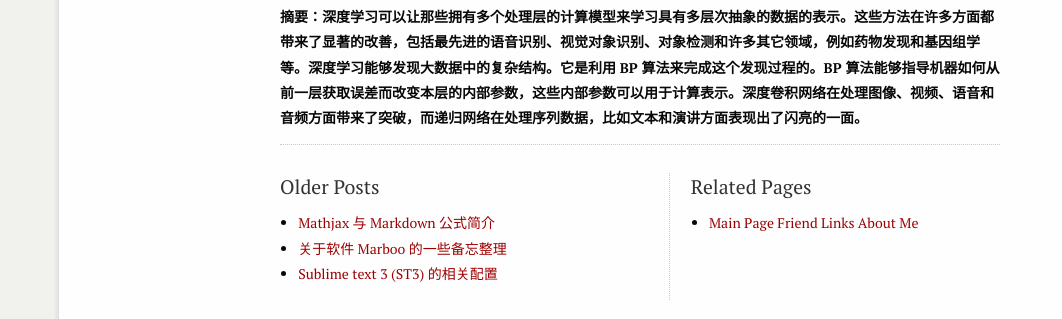
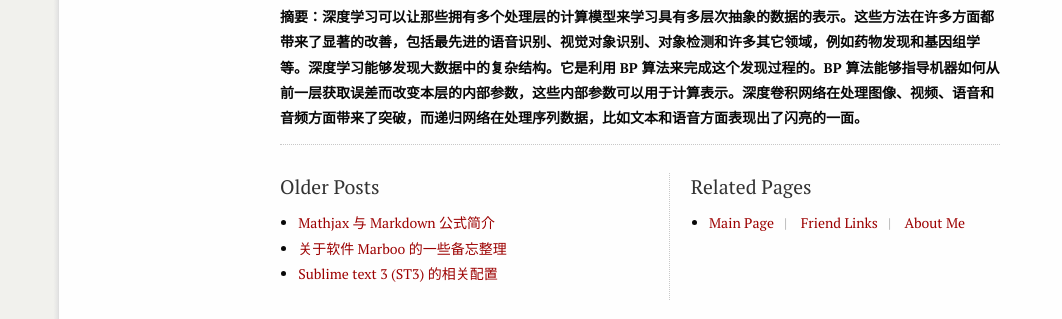
Before and after one commit to omegahh/omegahh.github.io, a Jekyll site: the page built from blog/index.html, in a window 1280 px wide. Shown: the part 499-818 px from the top of the page, without its empty margins (0-1062 px from the left). Built offline with Jekyll 4.4.1, drawn with Linux system fonts in a browser that asks for light colours; formulas are drawn with MathJax 3.

Commit message:
adjust styles

```diff
--- a/_posts/2015-06-09-Deep-Learning.md
+++ b/_posts/2015-06-09-Deep-Learning.md
@@ -7,7 +7,7 @@
 title:        Deep Learning 最新综述
 ---
 
-*摘要：深度学习可以让那些拥有多个处理层的计算模型来学习具有多层次抽象的数据的表示。这些方法在许多方面都带来了显著的改善，包括最先进的语音识别、视觉对象识别、对象检测和许多其它领域，例如药物发现和基因组学等。深度学习能够发现大数据中的复杂结构。它是利用 BP 算法来完成这个发现过程的。BP 算法能够指导机器如何从前一层获取误差而改变本层的内部参数，这些内部参数可以用于计算表示。深度卷积网络在处理图像、视频、语音和音频方面带来了突破，而递归网络在处理序列数据，比如文本和演讲方面表现出了闪亮的一面。*
+*摘要：深度学习可以让那些拥有多个处理层的计算模型来学习具有多层次抽象的数据的表示。这些方法在许多方面都带来了显著的改善，包括最先进的语音识别、视觉对象识别、对象检测和许多其它领域，例如药物发现和基因组学等。深度学习能够发现大数据中的复杂结构。它是利用 BP 算法来完成这个发现过程的。BP 算法能够指导机器如何从前一层获取误差而改变本层的内部参数，这些内部参数可以用于计算表示。深度卷积网络在处理图像、视频、语音和音频方面带来了突破，而递归网络在处理序列数据，比如文本和语音方面表现出了闪亮的一面。*
 
 机器学习技术在现代社会的各个方面表现出了强大的功能：从 Web 搜索到社会网络内容过滤，再到电子商务网站上的商品推荐都有涉足。并且它越来越多地出现在消费品中，比如相机和智能手机。机器学习系统被用来识别图片中的目标，将语音转换成文本，匹配新闻元素，根据用户兴趣提供职位或产品，选择相关的搜索结果。逐渐地，这些应用使用一种叫深度学习的技术。
 
--- a/blog/index.html
+++ b/blog/index.html
@@ -11,7 +11,7 @@
     </hgroup>
 </section>
 <article class="lotus-article">
-{%- for rpost in site.posts limit:3 -%}
+{% for rpost in site.posts limit:3 %}
     <h3><a href="{{ site.url }}{{ rpost.url }}" title="{{ rpost.title }}" rel="bookmark">{{ rpost.title }}</a></h3>
     <p itemprop="description">{% if rpost.excerpt.size > 32 %}{{ rpost.excerpt }}{% else %}{{ rpost.content | strip_html | strip_newlines | truncate: 160 }}{% endif %}</p>
 {% endfor %}
@@ -19,8 +19,7 @@
 <section class="lotus-double fn-clear">
     <article class="article article-first">
     <h3>Older Posts</h3>
-        <ul>
-            {% for npost in site.posts limit:3 offset:3 %}
+        <ul>{% for npost in site.posts limit:3 offset:3 %}
             <li><a href="{{ site.url }}{{ npost.url }}" pubdate="{{ npost.date | date_to_utc | date: '%Y-%m-%d' }}" title="{{ npost.title }}" rel="bookmark">{{ npost.title }}</a></li>
             {% endfor %}
         </ul>
@@ -28,12 +27,9 @@
     <article class="article article-last">
     <h3>Related Pages</h3>
     <ul>
-        <li>
-            {% for page in site.page %}
+        <li>{% for page in site.page %}
             <a href="{{ page.url }}" rel="bookmark" title="{{page.text}}">{{ page.text }}</a>
-            {% if page.last == 'false' %}
-                <span class="lotus-squ">|</span>
-            {% endif %}
+            {%- if page.last == true -%}<span class="lotus-squ">|</span>{%- endif -%}
             {% endfor %}
         </li>
     </ul>
```
